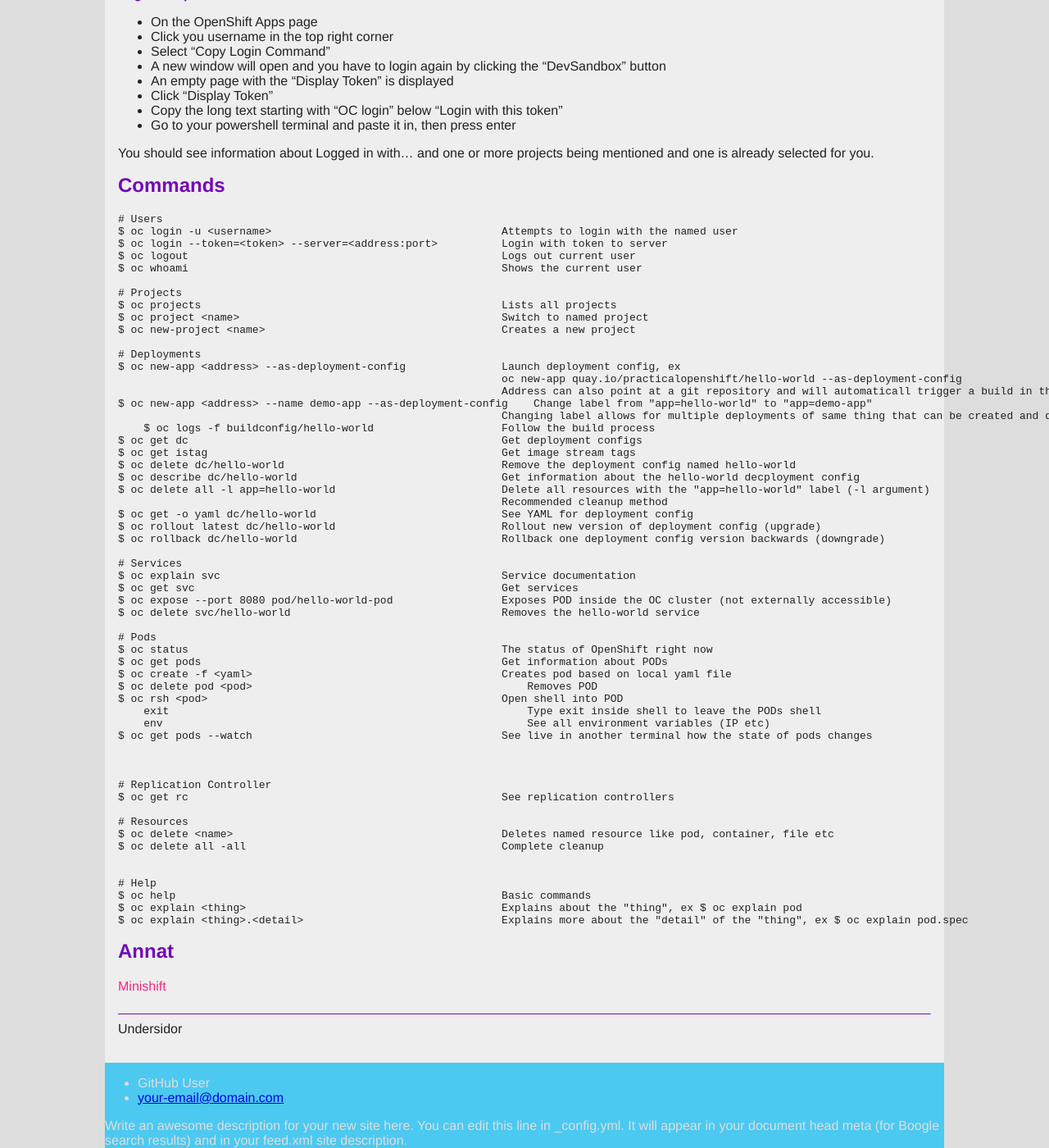
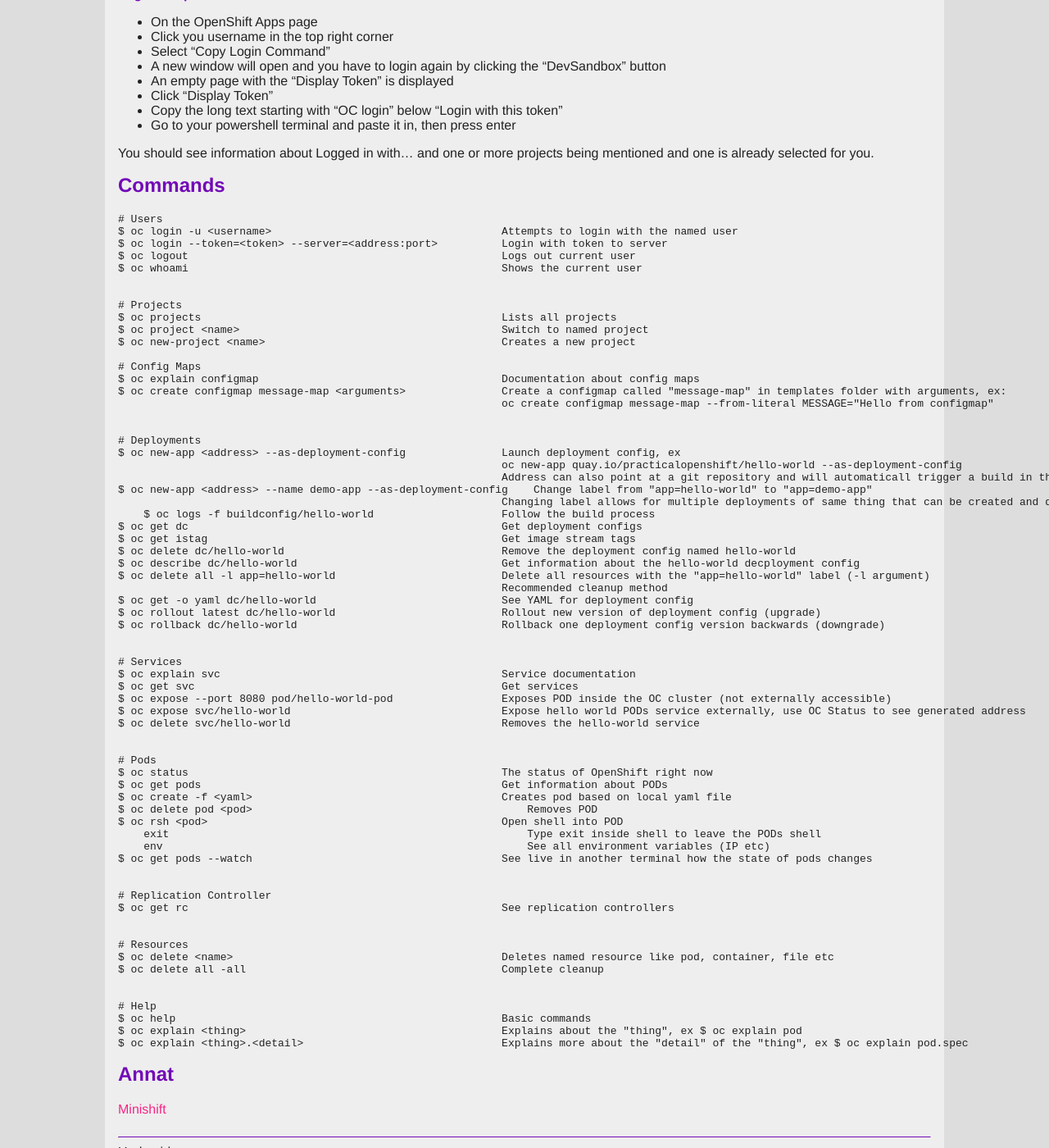
Before and after one commit to viking-cat/dokument, a Jekyll site: the page built from _pages/utveckling/openshift.md, in a window 1280 px wide and 1400 px high, scrolled down 902 px. Shown: the whole window at 82% size. Built offline with Jekyll 4.4.1, drawn with Linux system fonts in a browser that asks for light colours.

Commit message:
Update openshift.md

```diff
--- a/_pages/utveckling/openshift.md
+++ b/_pages/utveckling/openshift.md
@@ -60,10 +60,17 @@
 $ oc logout                                                 Logs out current user
 $ oc whoami                                                 Shows the current user
 
+
 # Projects
 $ oc projects                                               Lists all projects
 $ oc project &#60;name&#62;                                         Switch to named project
 $ oc new-project &#60;name&#62;                                     Creates a new project
+
+# Config Maps
+$ oc explain configmap                                      Documentation about config maps
+$ oc create configmap message-map &#60;arguments&#62;               Create a configmap called "message-map" in templates folder with arguments, ex:
+                                                            oc create configmap message-map --from-literal MESSAGE="Hello from configmap"
+
 
 # Deployments
 $ oc new-app &#60;address&#62; --as-deployment-config               Launch deployment config, ex
@@ -82,11 +89,14 @@
 $ oc rollout latest dc/hello-world                          Rollout new version of deployment config (upgrade)
 $ oc rollback dc/hello-world                                Rollback one deployment config version backwards (downgrade)
 
+
 # Services
 $ oc explain svc                                            Service documentation
 $ oc get svc                                                Get services
 $ oc expose --port 8080 pod/hello-world-pod                 Exposes POD inside the OC cluster (not externally accessible)
+$ oc expose svc/hello-world                                 Expose hello world PODs service externally, use OC Status to see generated address
 $ oc delete svc/hello-world                                 Removes the hello-world service
+
 
 # Pods
 $ oc status                                                 The status of OpenShift right now
@@ -99,9 +109,9 @@
 $ oc get pods --watch                                       See live in another terminal how the state of pods changes
 
 
-
 # Replication Controller
 $ oc get rc                                                 See replication controllers
+
 
 # Resources
 $ oc delete &#60;name&#62;                                          Deletes named resource like pod, container, file etc
```
